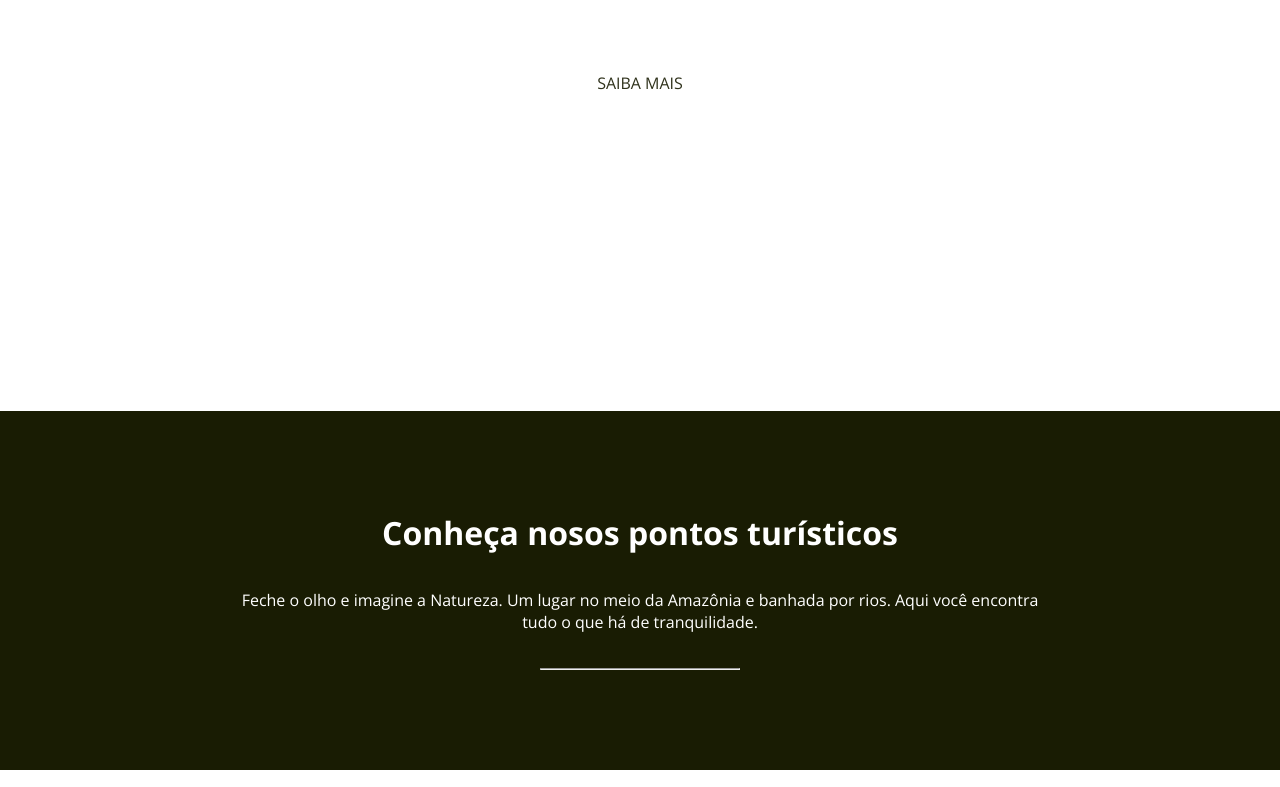
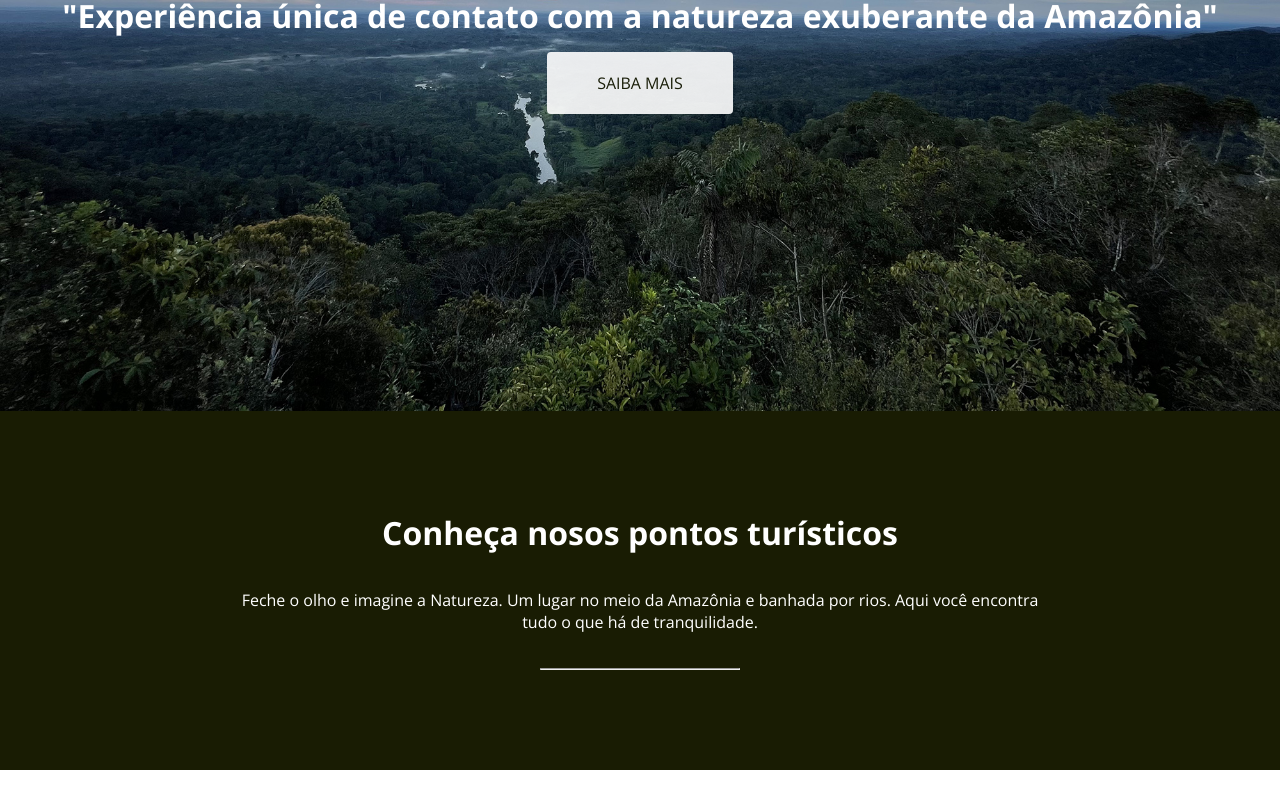
Before and after one commit to ProgLucaM/TuorCzs, a plain HTML site: page index.html in a window 1280 px wide. Shown: the part 389-1176 px from the top of the page. Drawn offline with nearby package versions, Linux system fonts and the light colour scheme.

Commit message:
Update style.css

```diff
--- a/css/style.css
+++ b/css/style.css
@@ -25,7 +25,7 @@ header li:last-child{margin-right: 0;}
 }
 /*Hero*/
 .hero{
-    background-image: url(img/SERRA-DO-DIVISOR.jpg);
+    background-image: url(/img/SERRA-DO-DIVISOR.jpg);
     background-size: cover;
     min-height: 100vh;
     color:#fff;
```
